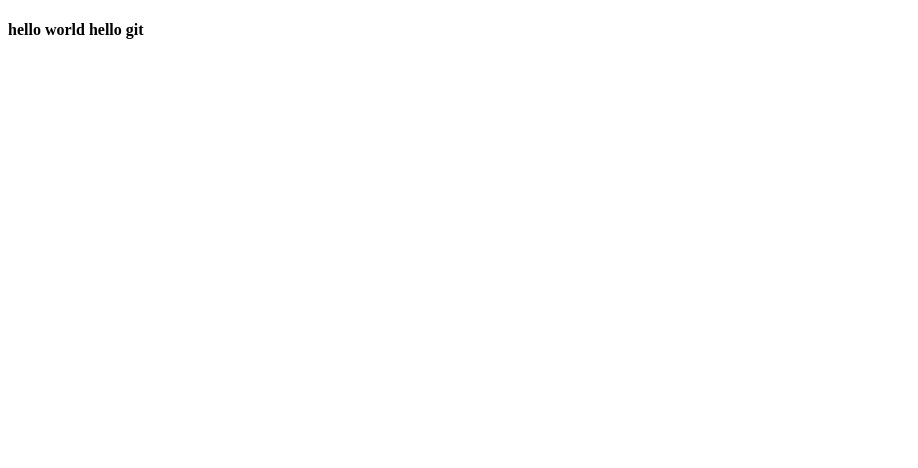
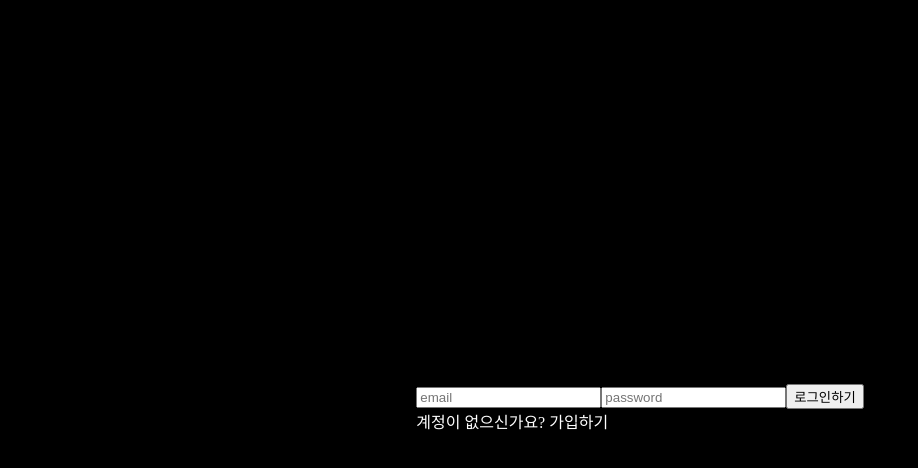
Before and after one commit to junhyeokjang777/clone-x-frontend, a Vue app: page / in a window 1280 px wide. Shown: the top 468 px of the page, without its empty margins (0-918 px from the left). Built offline with nearby package versions, Linux system fonts and the light colour scheme.

Commit message:
#3 Init LoginPage

```diff
--- a/src/App.vue
+++ b/src/App.vue
@@ -1,14 +1,29 @@
 <template>
-<h4>hello world hello git</h4>
+  <div class="container">
+    <LoginPage />
+  </div>
+
 </template>
 
 <script>
+import LoginPage from './views/LoginPage.vue'
 
 export default {
   name: 'App',
+  components: { LoginPage }
 }
 </script>
+<style>
+  body{
+    background-color: black;
+    color: white;
+  }
+  .container{
+    height: 100vh;
+    display: flex;
+    flex-direction: column;  /*플렉스에서 colum은 생성물이 밑에 하나씩 생김 row로 하면 오른쪾으로 하나씩 생김 */
+    justify-content: center; /* 수직옵션end하면 가장아래, cneter하면 중간에 위치 */
+    align-items: center; /* 수평옵션으로 수평에서 가운데 왼쪽, 오른쪽 위치정함 */
 
-<style>
-
+  }
 </style>
--- /dev/null
+++ b/src/views/LoginPage.vue
@@ -0,0 +1,29 @@
+<template>
+  <div>
+    <input type="text" :placeholder="'email'" v-model="email">
+    <input type="password" :placeholder="'password'" v-model="password">
+
+    <button @click="login">로그인하기</button>
+    <div>
+        계정이 없으신가요?
+        <span>가입하기</span>
+    </div>
+  </div>
+</template>
+
+<script>
+export default {
+  name: 'LoginPage',
+  data() {
+    return {
+        email: "",
+        password : "",
+    };
+  },
+  methods: {
+    login(){
+        console.log(this.email,this.password);
+    },
+  },
+};
+</script>
```
Also changed, not shown: src/components/HelloWorld.vue (deleted, +0 -58 lines).
